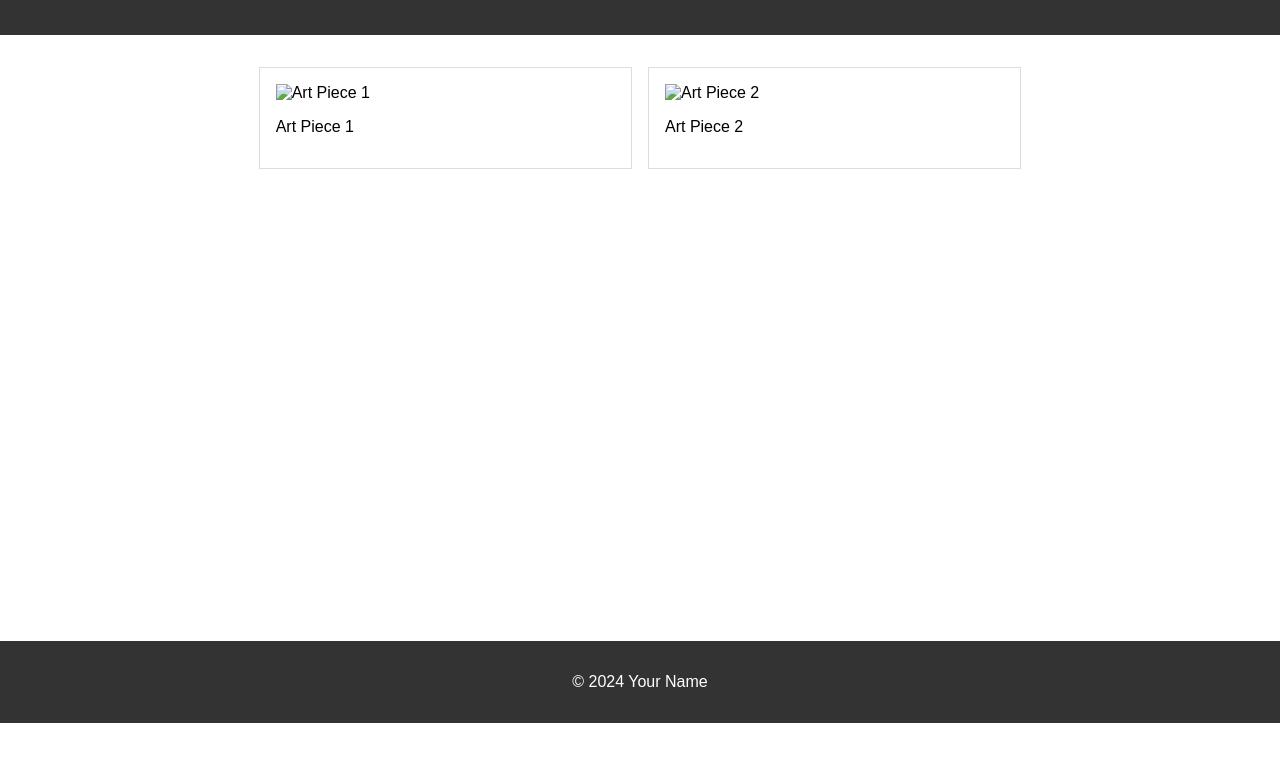
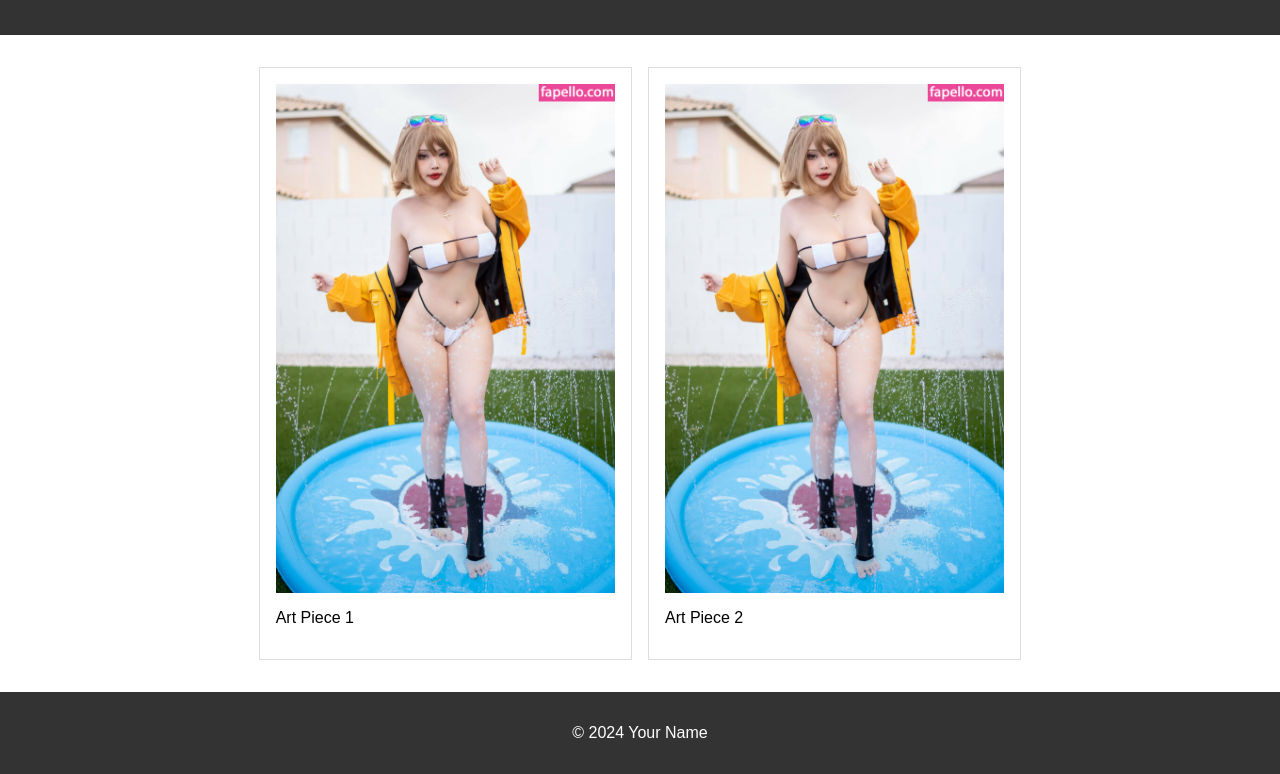
Before and after one commit to Axellecz/APortfolio, a plain HTML site: page index.html in a window 1280 px wide. Shown: the part 77-851 px from the top of the page. Before the commit the page ends 800 px from the top, so only its background shows below. Drawn offline with Linux system fonts and the light colour scheme.

Commit message:
Update index.html

```diff
--- a/index.html
+++ b/index.html
@@ -13,11 +13,11 @@
     <main>
         <section class="gallery">
             <div class="art-piece">
-                <img src="path/to/your/art1.jpg" alt="Art Piece 1">
+                <img src="hana-bunny_3778.jpg" alt="Art Piece 1">
                 <p>Art Piece 1</p>
             </div>
             <div class="art-piece">
-                <img src="path/to/your/art2.jpg" alt="Art Piece 2">
+                <img src="hana-bunny_3778.jpg" alt="Art Piece 2">
                 <p>Art Piece 2</p>
             </div>
             <!-- Add more art pieces as needed -->
```
